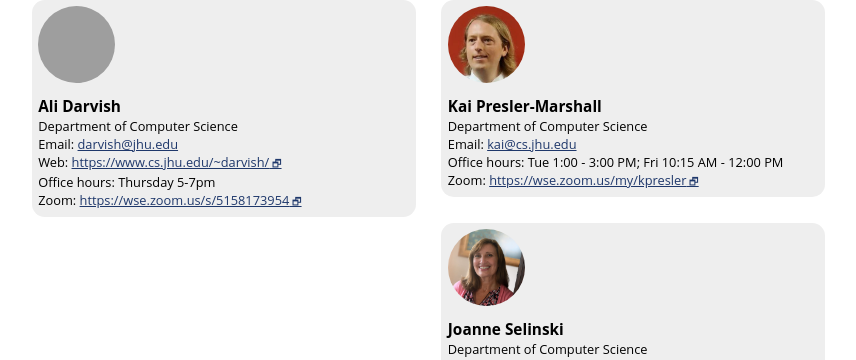
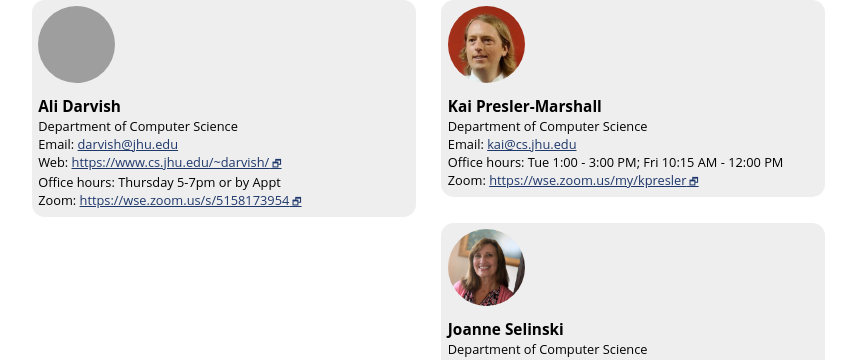
Before and after one commit to jhu-ip/cs220-f24, a Jekyll site: the page built from staff.md, in a window 1280 px wide, cut to the strip 314-674 px from the top of the page. Shown: the whole strip, without its empty margins (173-1029 px from the left). Built offline with Jekyll 4.4.1, drawn with Linux system fonts in a browser that asks for light colours; grey boxes are pictures that could not be loaded.

Commit message:
updated Ali's staff profile and OH

```diff
--- a/staff.md
+++ b/staff.md
@@ -17,7 +17,7 @@ show_in_nav: false
     Department of Computer Science<br>
     Email: <a href="mailto:darvish@jhu.edu">darvish@jhu.edu</a><br>
     Web: <a class="external" target="_blank" href="https://www.cs.jhu.edu/~darvish/">https://www.cs.jhu.edu/~darvish/</a><br>
-    Office hours: Thursday 5-7pm<br>
+    Office hours: Thursday 5-7pm or by Appt<br>
     Zoom: <a class="external" target="_blank" href="https://wse.zoom.us/s/5158173954">https://wse.zoom.us/s/5158173954</a>
     </div>
   </div>
```
